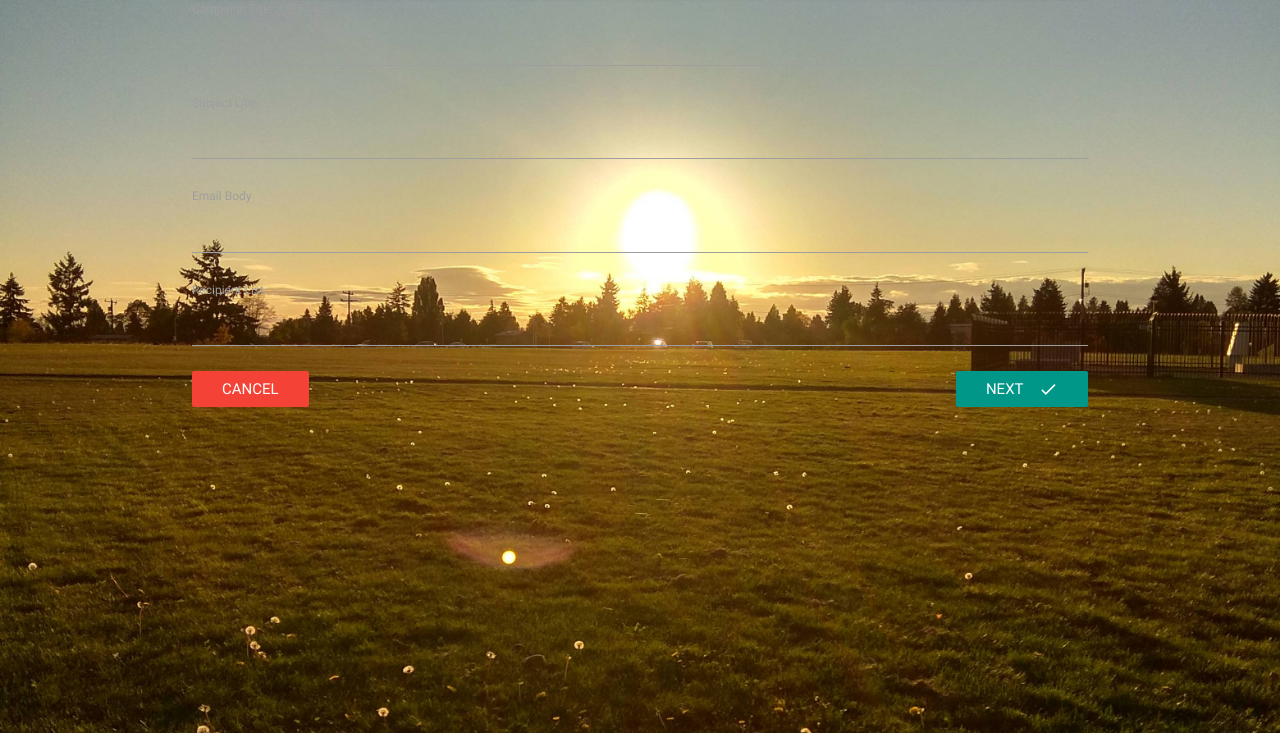
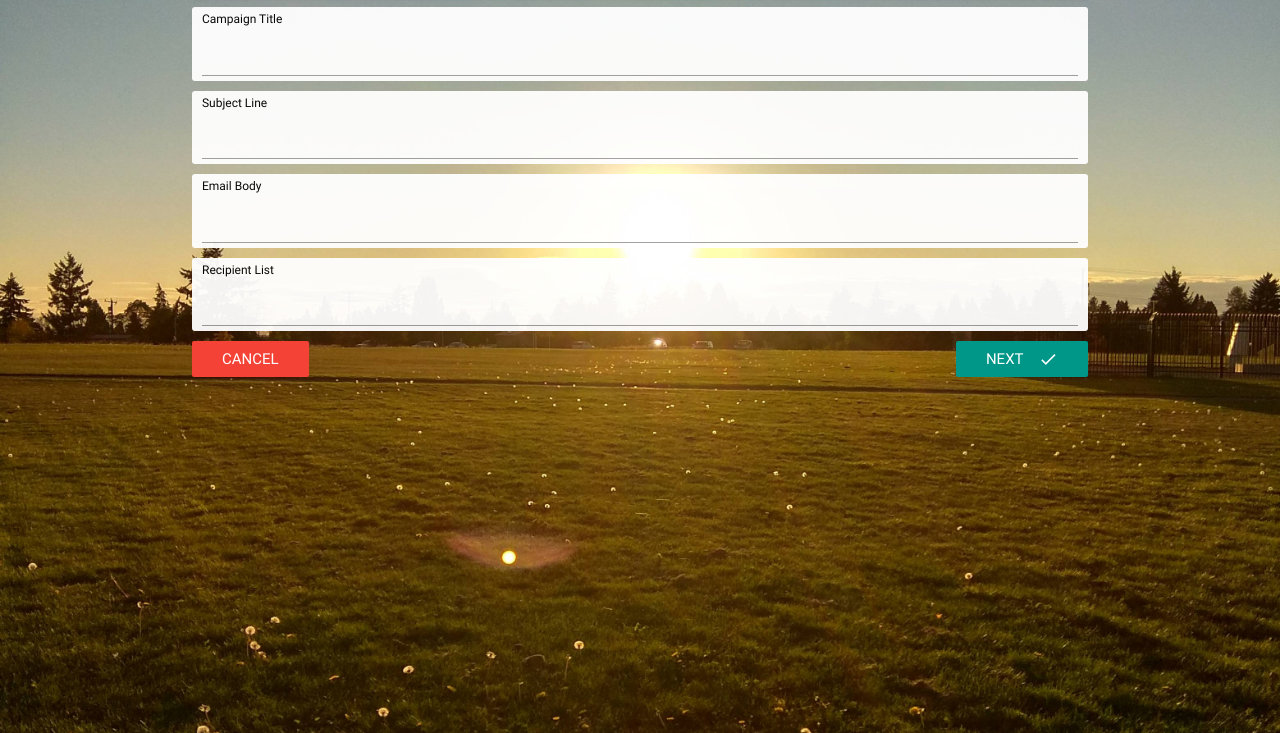
Before and after one commit to tcsx/feedback-collection-app, a React app in the folder client/: page /surveys/new in a window 1280 px wide. Shown: the part 67-800 px from the top of the page. Built offline with nearby package versions, Linux system fonts and the light colour scheme; no server answers.

Commit message:
modify style

```diff
--- a/client/src/App.css
+++ b/client/src/App.css
@@ -1,4 +1,19 @@
 body {
     background-image: url("./background.jpg");
     background-size: 100%;
+    background-repeat: no-repeat;
 }
+
+form {
+    margin-top: 10px;
+}
+
+form > div {
+    padding: 0px 10px;
+    border-radius: 3px;
+    opacity: 0.95;
+}
+
+.error {
+    margin-bottom: 10px;
+}
--- a/client/src/components/surveys/SurveyField.js
+++ b/client/src/components/surveys/SurveyField.js
@@ -4,10 +4,10 @@ import React from 'react';
 
 export default ({ input, label, meta: { error, touched } }) => {
   return (
-    <div>
-      <label>{label}</label>
+    <div className="white">
+      <label className="black-text">{label}</label>
       <input {...input} style={{ marginBottom: '5px' }} />
-      <div className="red-text" style={{ marginBottom: '20px' }}>
+      <div className="red-text error">
         {touched && error}
       </div>
     </div>
--- a/routes/surveyRoutes.js
+++ b/routes/surveyRoutes.js
@@ -23,7 +23,6 @@ module.exports = app => {
 
   app.post('/api/surveys/webhooks', (req, res) => {
     const p = new Path('/api/surveys/:surveyId/:choice');
-    req.body.forEach(console.log);
 
     const events = _.chain(req.body)
       .map(({ email, url }) => {
@@ -52,9 +51,6 @@ module.exports = app => {
         ).exec();
       })
       .value();
-
-    console.log(events);
-
     res.send({});
   });
 
```
